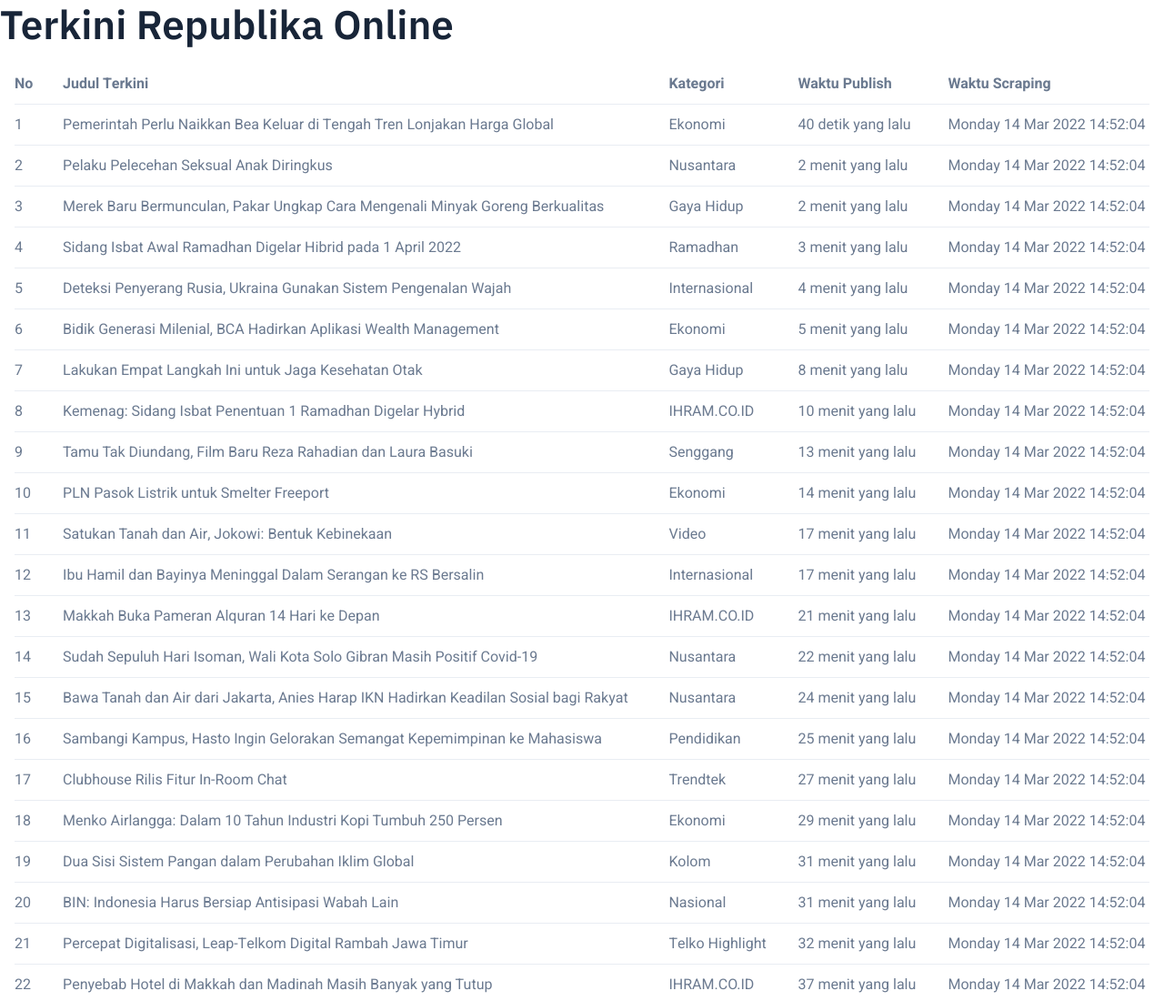
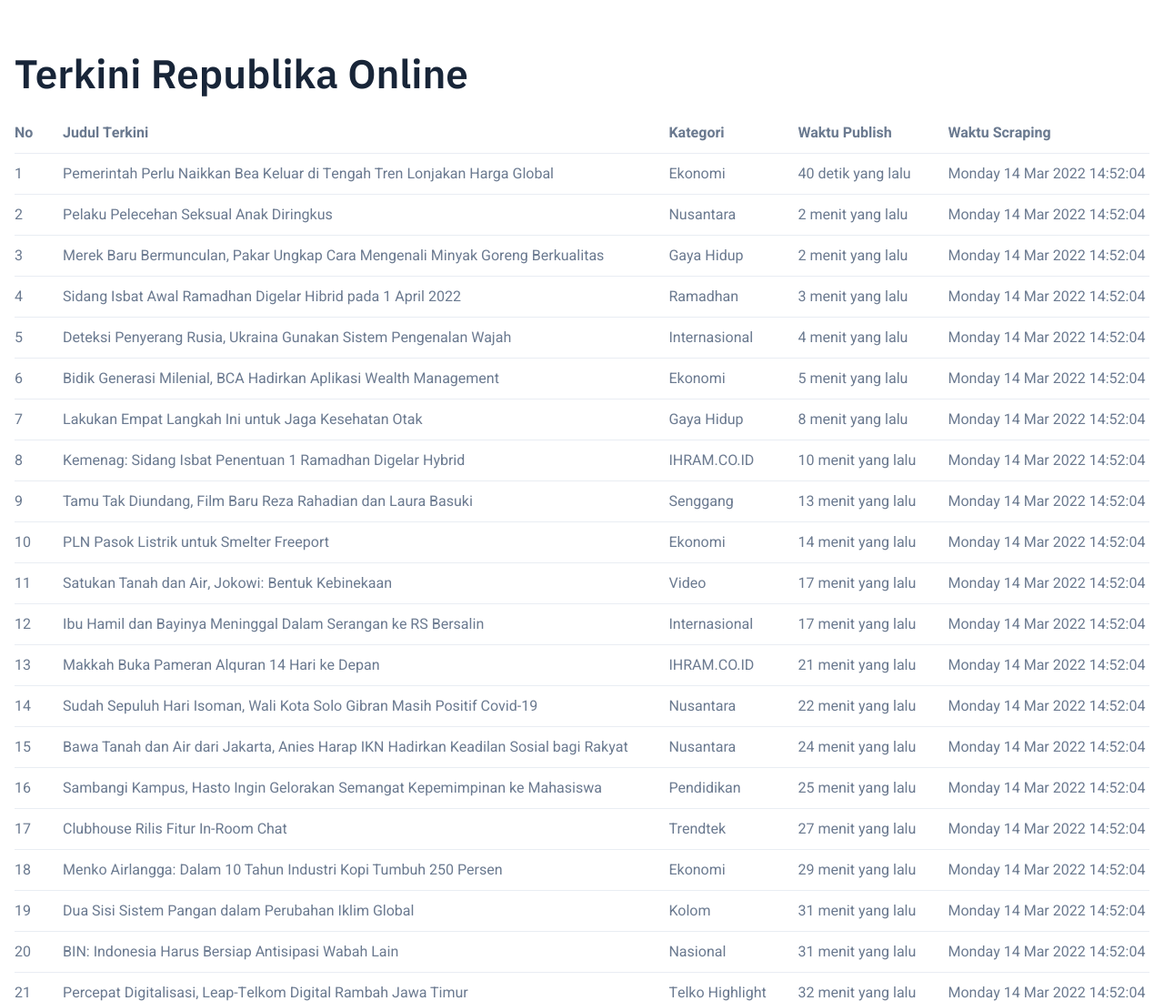
Before and after one commit to jovanshelomo/jovanshelomo.github.io, a plain HTML site: page scraping1.html in a window 1280 px wide. Shown: the top 1100 px of the page at 91% size. Drawn offline with nearby package versions, Linux system fonts and the light colour scheme.

Commit message:
perbaikan style

```diff
--- a/scraping1.html
+++ b/scraping1.html
@@ -38,7 +38,7 @@
 	<body class="is-boxed has-animations">
 		<div class="body-wrap boxed-container">
 			<main>
-				<h1 class="hero-title mt-0">Terkini Republika Online</h1>
+				<h1 class="hero-title mt-0" style="margin-top: 54px;margin-left: 16px">Terkini Republika Online</h1>
 				<div id="terkini_json" style="margin: 0 16px"></div>
 			</main>
 		</div>
```
